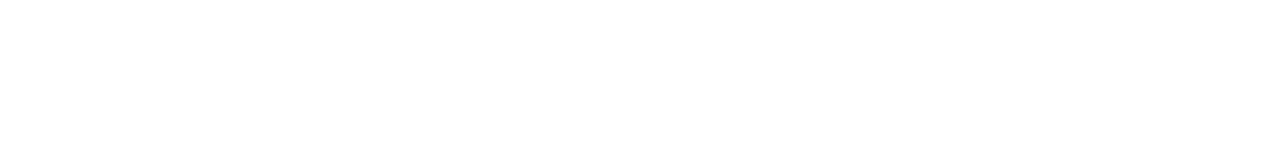
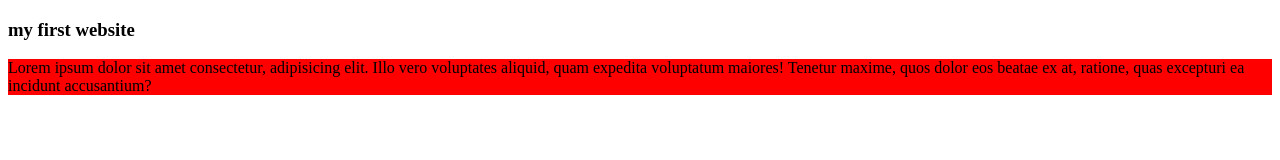
Before and after one commit to Akil08/my-first-git-repo, a plain HTML site: page index.html in a window 1280 px wide. Drawn offline with Linux system fonts and the light colour scheme.

Commit message:
my fiest time

```diff
--- a/index.html
+++ b/index.html
@@ -4,8 +4,14 @@
     <meta charset="UTF-8">
     <meta name="viewport" content="width=device-width, initial-scale=1.0">
     <title> my first git repo </title>
+    <link rel="stylesheet" href="styles/blog.css">
 </head>
 <body>
 
+    <div>
+        <h3> my first website </h3>
+        <p> Lorem ipsum dolor sit amet consectetur, adipisicing elit. Illo vero voluptates aliquid, quam expedita voluptatum maiores! Tenetur maxime, quos dolor eos beatae ex at, ratione, quas excepturi ea incidunt accusantium?  </p>
+    </div>
+
 </body>
 </html>
--- /dev/null
+++ b/styles/blog.css
@@ -0,0 +1,7 @@
+div {
+    border: 10px  ;
+}
+
+p{
+    background-color: red ;
+}
```
